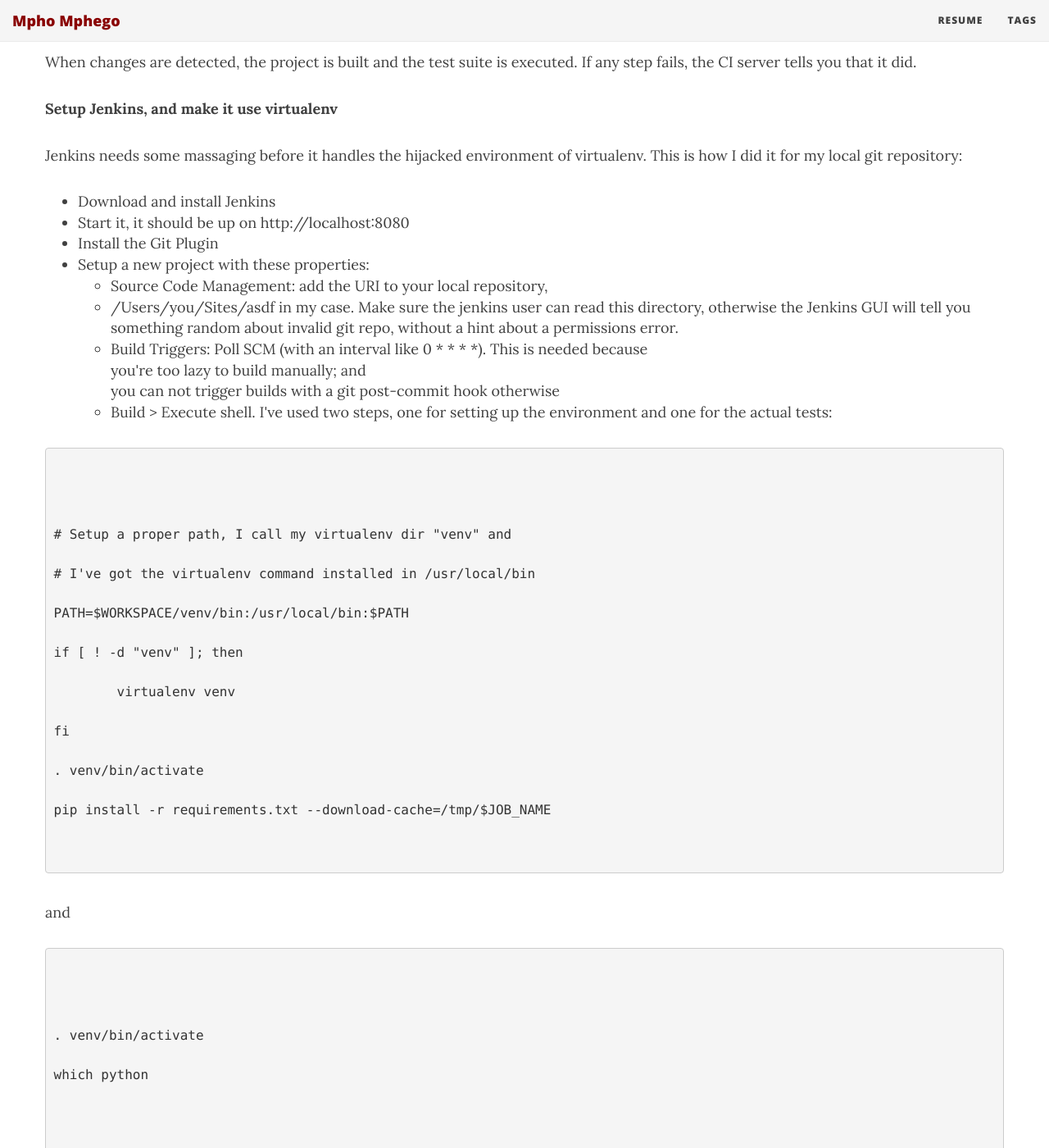
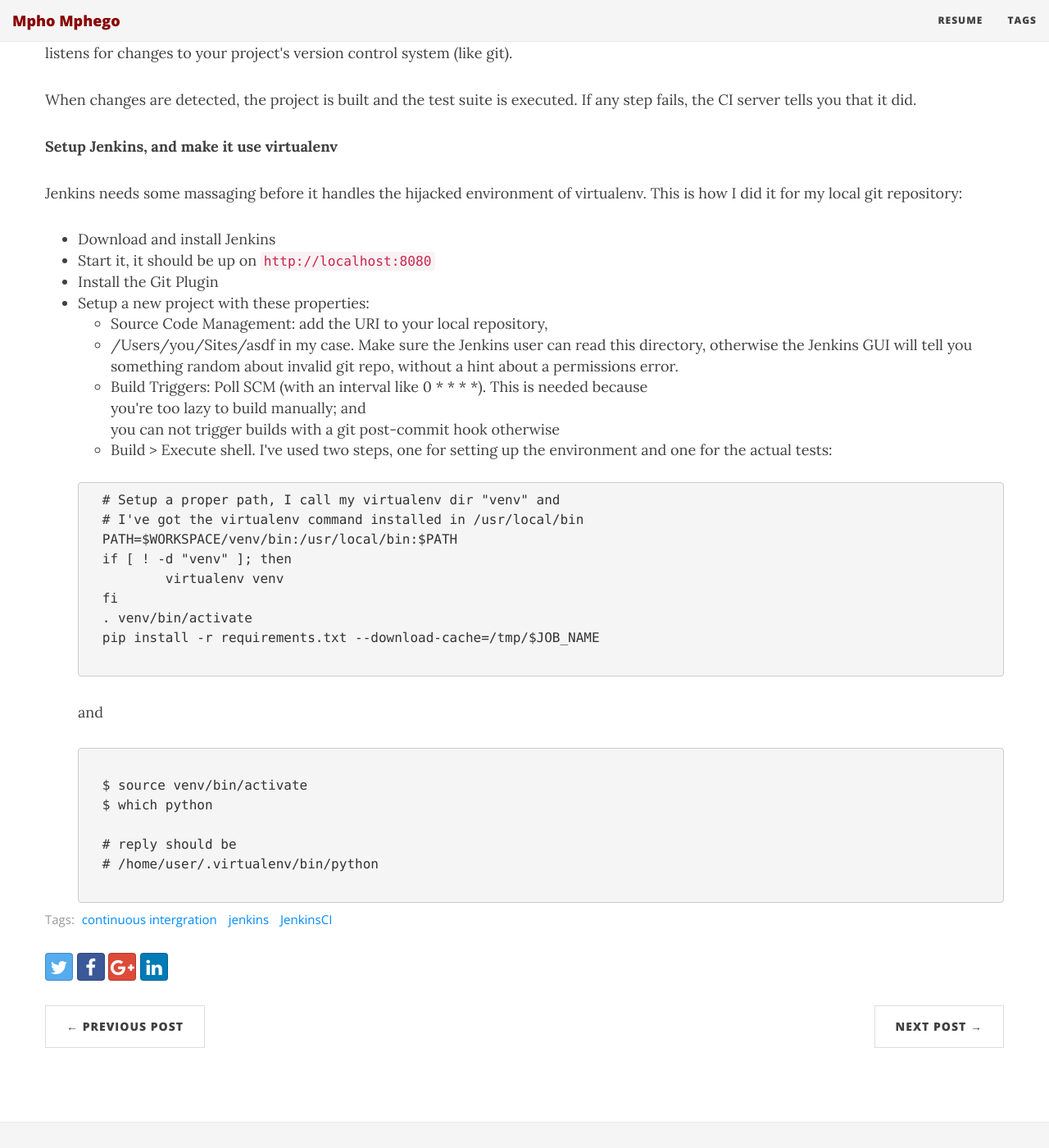
Before and after one commit to mmphego/mmphego.github.io, a Jekyll site: the page built from _posts/2017-03-30-pythons-virtualenv-working-with-jenkins.html, in a window 1280 px wide and 1400 px high, scrolled down 545 px. Shown: the whole window at 82% size. Built offline with Jekyll 4.4.1, drawn with Linux system fonts in a browser that asks for light colours; nearby versions of some CDN libraries; comment, search, counter and statistics services are not loaded; some of the changed text lies outside the part shown.

Commit message:
syntax highlight

```diff
--- a/_posts/2017-03-30-pythons-virtualenv-working-with-jenkins.html
+++ b/_posts/2017-03-30-pythons-virtualenv-working-with-jenkins.html
@@ -39,6 +39,7 @@
   first_name: ''
   last_name: ''
 ---
+<h3>Python's Virtualenv working with Jenkins</h3>
 <p>If you use <a href="http://www.virtualenv.org/en/latest/" target="_blank">virtualenv</a> to isolate your python project's environment, and want your code tested automatically -- read on, else ignore.</p>
 <p><strong>virtualenv isolates your project's python environment<br />
 </strong><br />
@@ -51,33 +52,36 @@
 <p>Jenkins needs some massaging before it handles the hijacked environment of virtualenv. This is how I did it for my local git repository:</p>
 <ul>
 <li>Download and install Jenkins</li>
-<li>Start it, it should be up on http://localhost:8080</li>
+<li>Start it, it should be up on <code>http://localhost:8080</code></li>
 <li>Install the Git Plugin</li>
 <li>Setup a new project with these properties:
 <ul>
 <li>Source Code Management: add the URI to your local repository,</li>
-<li>/Users/you/Sites/asdf in my case. Make sure the jenkins user can read this directory, otherwise the Jenkins GUI will tell you something random about invalid git repo, without a hint about a permissions error.</li>
+<li>/Users/you/Sites/asdf in my case. Make sure the Jenkins user can read this directory, otherwise the Jenkins GUI will tell you something random about invalid git repo, without a hint about a permissions error.</li>
 <li>Build Triggers: Poll SCM (with an interval like 0 * * * *). This is needed because<br />
 you're too lazy to build manually; and<br />
 you can not trigger builds with a git post-commit hook otherwise</li>
 <li>Build &gt; Execute shell. I've used two steps, one for setting up the environment and one for the actual tests:</li>
 </ul>
 </li>
-</ul>
-<p><pre><code></p>
-<p># Setup a proper path, I call my virtualenv dir &quot;venv&quot; and<br />
-# I've got the virtualenv command installed in /usr/local/bin<br />
-PATH=$WORKSPACE/venv/bin:/usr/local/bin:$PATH<br />
-if [ ! -d &quot;venv&quot; ]; then<br />
-        virtualenv venv<br />
-fi<br />
-. venv/bin/activate<br />
-pip install -r requirements.txt --download-cache=/tmp/$JOB_NAME<br />
-</pre></code><br />
-and</p>
-<p><pre><code></p>
-<p>. venv/bin/activate<br />
-which python</p>
-<p># reply should be<br />
-/home/user/.virtualenv/bin/python<br />
-</pre></code></p>
+<br/>
+<pre>
+  <code># Setup a proper path, I call my virtualenv dir &quot;venv&quot; and
+  # I've got the virtualenv command installed in /usr/local/bin
+  PATH=$WORKSPACE/venv/bin:/usr/local/bin:$PATH
+  if [ ! -d &quot;venv&quot; ]; then
+          virtualenv venv
+  fi
+  . venv/bin/activate
+  pip install -r requirements.txt --download-cache=/tmp/$JOB_NAME
+  </code>
+</pre>
+<p>and</p>
+<pre>
+  <code>
+  $ source venv/bin/activate
+  $ which python <br/>
+  # reply should be
+  # /home/user/.virtualenv/bin/python
+  </code>
+</pre>
```
Also changed, not shown: _posts/2017-06-28-why-am-i-getting-errno105-no-buffer-space-available-when-subscribing-to-multicast-addresses.html (+41 -33 lines).
